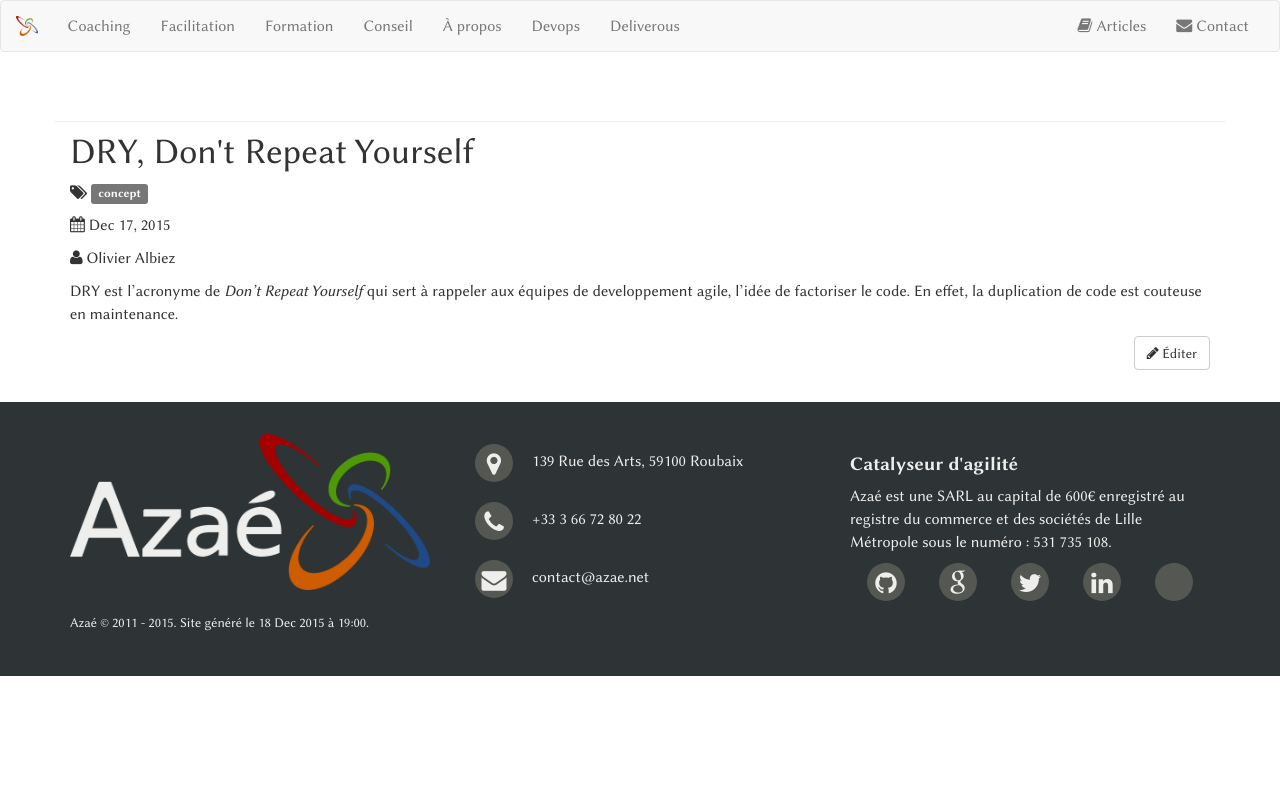
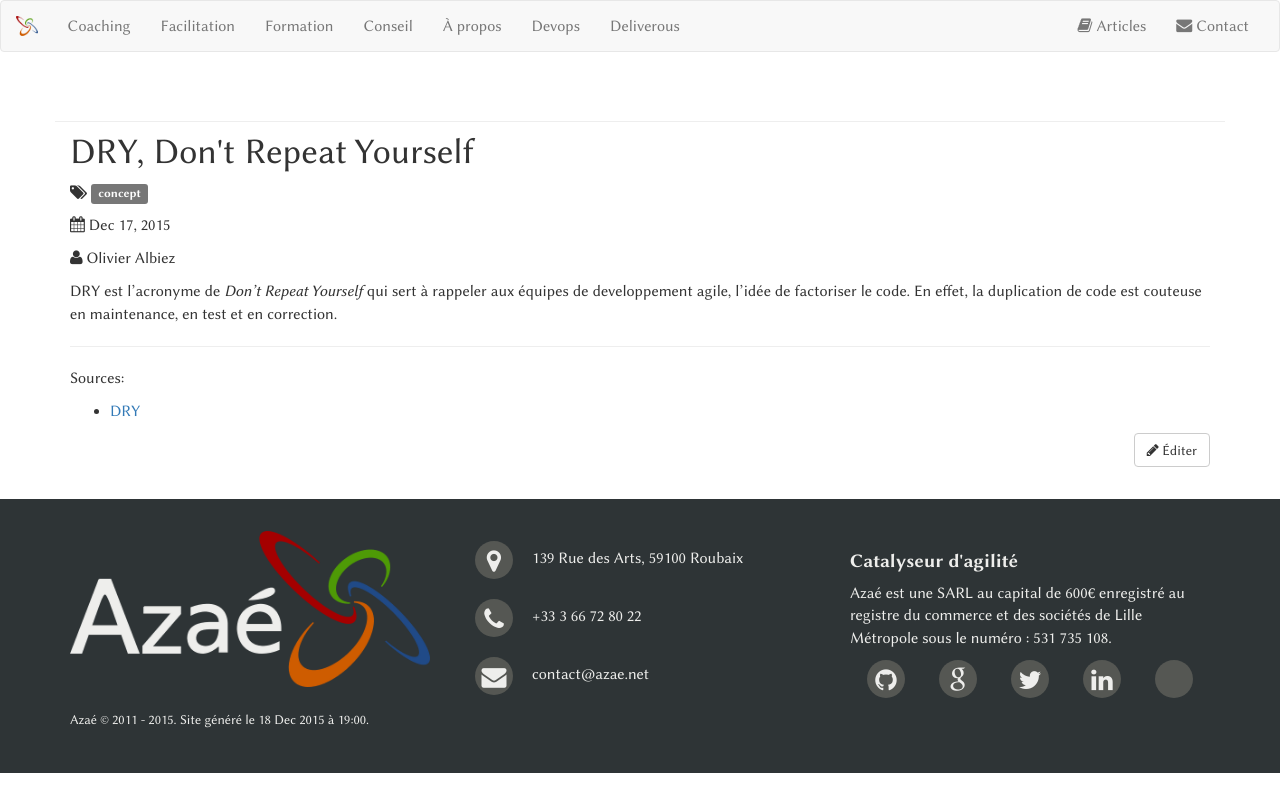
Before and after one commit to coachBZH/azae.net, a Jekyll site: the page built from articles/_posts/2015-12-17-dry.md, in a window 1280 px wide. Shown: the top 812 px of the page. Built offline with Jekyll 4.4.1, drawn with Linux system fonts in a browser that asks for light colours; some web fonts are replaced.

Commit message:
articles: dry updated

```diff
--- a/articles/_posts/2015-12-17-dry.md
+++ b/articles/_posts/2015-12-17-dry.md
@@ -6,4 +6,11 @@ tags:
   - concept
 ---
 
-DRY est l'acronyme de _Don't Repeat Yourself_ qui sert à rappeler aux équipes de developpement agile, l'idée de factoriser le code. En effet, la duplication de code est couteuse en maintenance.
+DRY est l'acronyme de _Don't Repeat Yourself_ qui sert à rappeler aux équipes de developpement agile, l'idée de factoriser le code. En effet, la duplication de code est couteuse en maintenance, en test et en correction.
+
+---
+Sources:
+
+- [DRY]
+
+[DRY]: https://fr.wikipedia.org/wiki/Ne_vous_r%C3%A9p%C3%A9tez_pas
```
